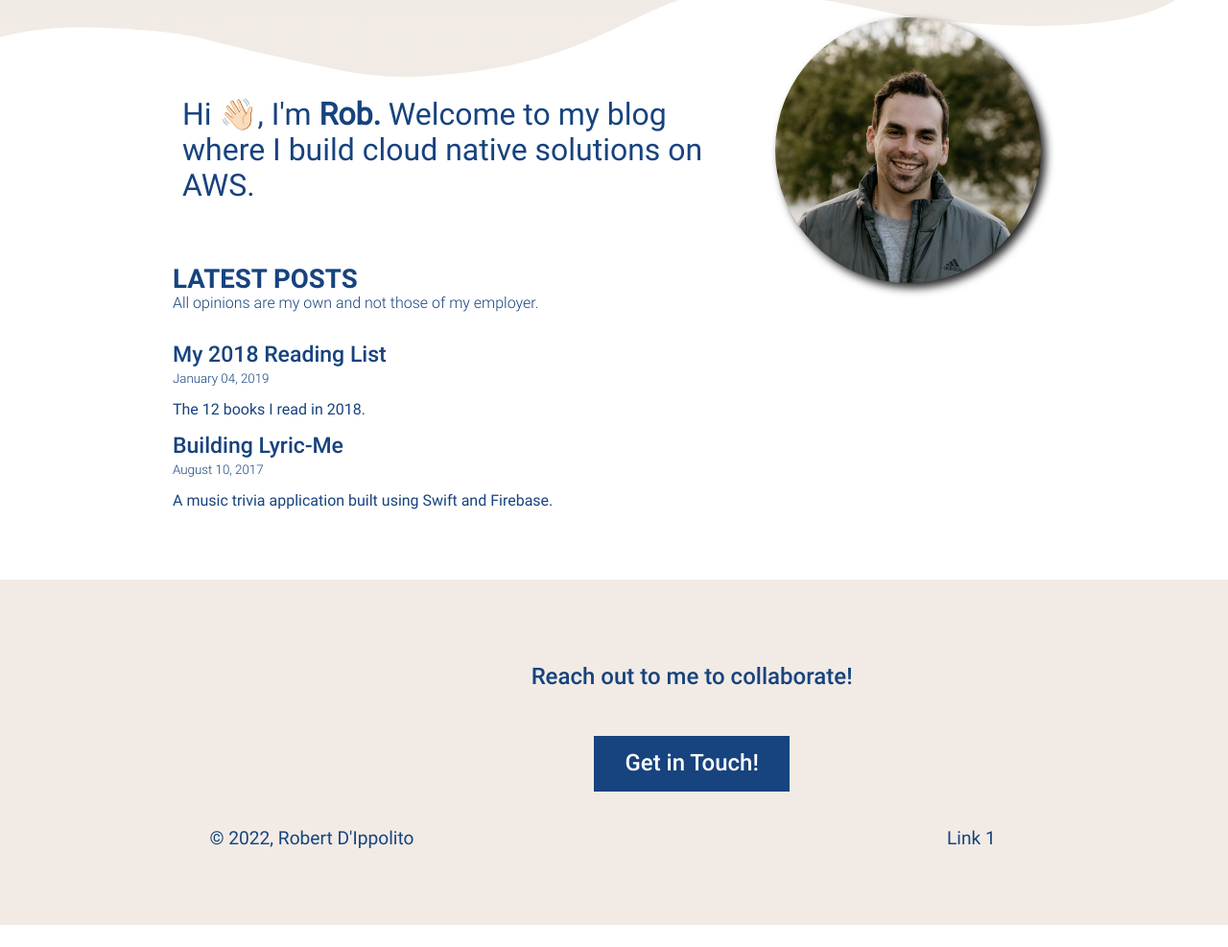
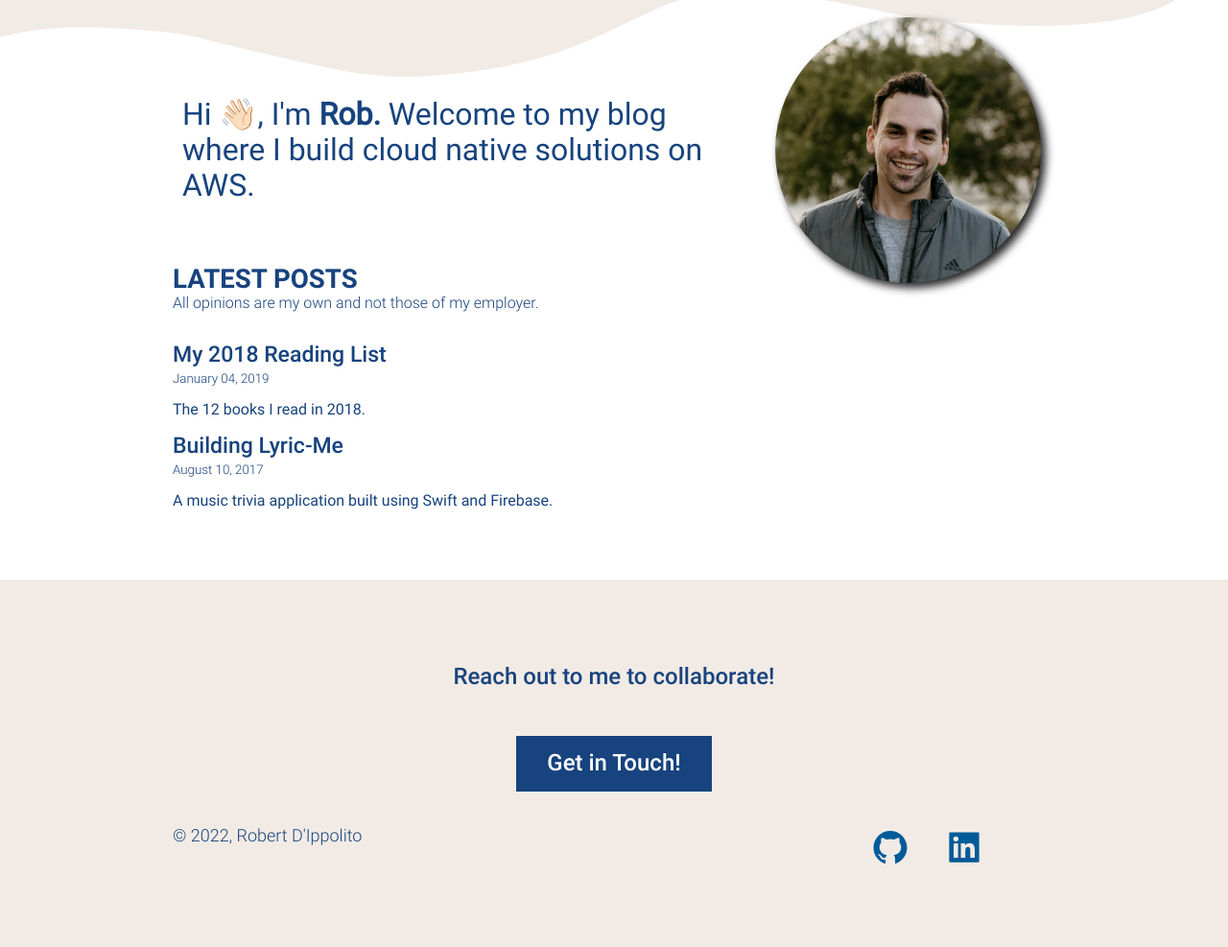
Before and after one commit to robertdippolito/robertdippolito.github.io, a Gatsby site: page / in a window 1280 px wide. Shown: the part 189-1176 px from the top of the page at 96% size. Before the commit the page ends 1153 px from the top, so only its background shows below. Built offline with nearby package versions, Linux system fonts and the light colour scheme; Gatsby itself is replaced by a stand-in of ours.

Commit message:
added icons to footer

```diff
--- a/src/components/footer.js
+++ b/src/components/footer.js
@@ -12,7 +12,10 @@ const Footer = () => {
         </div>
         <div className="footer-main-button">
           <button className="footer-main-button-detail">
-            <Link className="footer-main-link" to="https://github.com/robertdippolito/robertdippolito.github.io/issues">
+            <Link
+              className="footer-main-button-link"
+              to="https://github.com/robertdippolito/robertdippolito.github.io/issues"
+            >
               Get in Touch!
             </Link>
           </button>
@@ -20,7 +23,46 @@ const Footer = () => {
         <div className="footer-main-copyright">
           © {new Date().getFullYear()}, Robert D'Ippolito
         </div>
-        <div className="footer-main-links">Link 1</div>
+        <div className="footer-main-links">
+          <span>
+            <a
+              href="https://github.com/robertdippolito"
+              aria-label="Visit GitHub profile"
+              title="Visit GitHub profile"
+              target="_blank"
+              rel="noopener noreferrer"
+            >
+              <svg
+                aria-hidden="true"
+                className="footer-main-links-github"
+                fill="currentColor"
+                xmlns="http://www.w3.org/2000/svg"
+                viewBox="0 0 30 30"
+              >
+                <path d="M14.988 2.235C7.743 2.232 1.875 8.098 1.875 15.337c0 5.724 3.67 10.59 8.783 12.378.689.173.583-.317.583-.65v-2.271c-3.975.466-4.137-2.165-4.403-2.605-.54-.92-1.814-1.154-1.433-1.593.906-.466 1.828.117 2.898 1.696.773 1.145 2.282.952 3.047.762a3.695 3.695 0 011.016-1.781c-4.119-.739-5.836-3.253-5.836-6.24 0-1.451.478-2.784 1.415-3.86-.597-1.772.056-3.29.144-3.515 1.702-.152 3.471 1.219 3.61 1.327.966-.26 2.07-.398 3.307-.398 1.242 0 2.35.143 3.325.407.331-.252 1.972-1.43 3.554-1.286.085.226.723 1.708.16 3.457.95 1.078 1.433 2.423 1.433 3.876 0 2.994-1.728 5.51-5.859 6.237a3.733 3.733 0 011.116 2.666v3.296c.024.264 0 .525.44.525 5.188-1.75 8.924-6.65 8.924-12.425 0-7.242-5.872-13.105-13.11-13.105z" />
+              </svg>
+            </a>
+          </span>
+          <span>
+                <a
+                  href="https://www.linkedin.com/in/robertdippolito/"
+                  aria-label="Visit LinkedIn profile"
+                  title="Visit LinkedIn profile"
+                  target="_blank"
+                  rel="noopener noreferrer"
+                >
+                  <svg
+                    aria-hidden="true"
+                    className="footer-main-links-linkedin"
+                    fill="currentColor"
+                    xmlns="http://www.w3.org/2000/svg"
+                    viewBox="0 0 32 32"
+                  >
+                    <path d="M27.5 3.5h-23c-.553 0-1 .447-1 1v23c0 .553.447 1 1 1h23c.553 0 1-.447 1-1v-23c0-.553-.447-1-1-1zM10.916 24.803h-3.71V12.872h3.71v11.931zM9.062 11.241a2.15 2.15 0 110-4.301 2.15 2.15 0 010 4.3zm15.741 13.562h-3.706V19c0-1.384-.025-3.162-1.928-3.162-1.928 0-2.225 1.506-2.225 3.062v5.903H13.24V12.872h3.556v1.631h.05c.494-.937 1.703-1.928 3.51-1.928 3.756 0 4.446 2.472 4.446 5.684v6.544z" />
+                  </svg>
+                </a>
+              </span>
+        </div>
       </div>
     </footer>
   )
--- a/src/style/footer.css
+++ b/src/style/footer.css
@@ -12,7 +12,7 @@
     max-width: var(--maxWidth-wrapper);
     padding: var(--spacing-10) var(--spacing-5);
     display: grid;
-    grid-template-columns: auto auto auto;
+    grid-template-columns: 25% auto 25%;
     grid-template-rows: auto auto auto;
     grid-template-areas:
         ". contact ."
@@ -46,15 +46,31 @@
     cursor: pointer;
     background-color:#072D60;
   }
+  .footer-main-button-link{
+    text-decoration: none;
+    color: white;
+}
 .footer-main-copyright {
+    margin: 2em 0;
     grid-area: copyright;
-    margin: 2em;
+    font-size: large;
+    font-family: Roboto-Light;
 }
 .footer-main-links {
     grid-area: links;
     margin: 2em;
+    display: grid;
+    grid-template-columns: auto auto;
+    grid-template-areas:
+    "github linkedin";
 }
-.footer-main-link{
-    text-decoration: none;
-    color: white;
+.footer-main-links-github {
+    grid-area: github;
+    height: 40px;
+    width: 40px;
 }
+.footer-main-links-linkedin {
+    grid-area: linkedin;
+    height: 40px;
+    width: 40px;
+}
```
